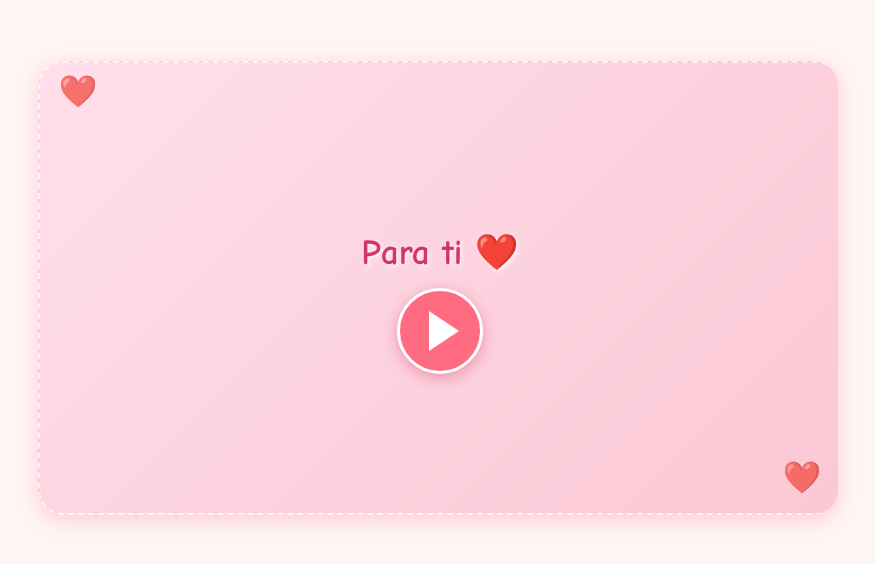
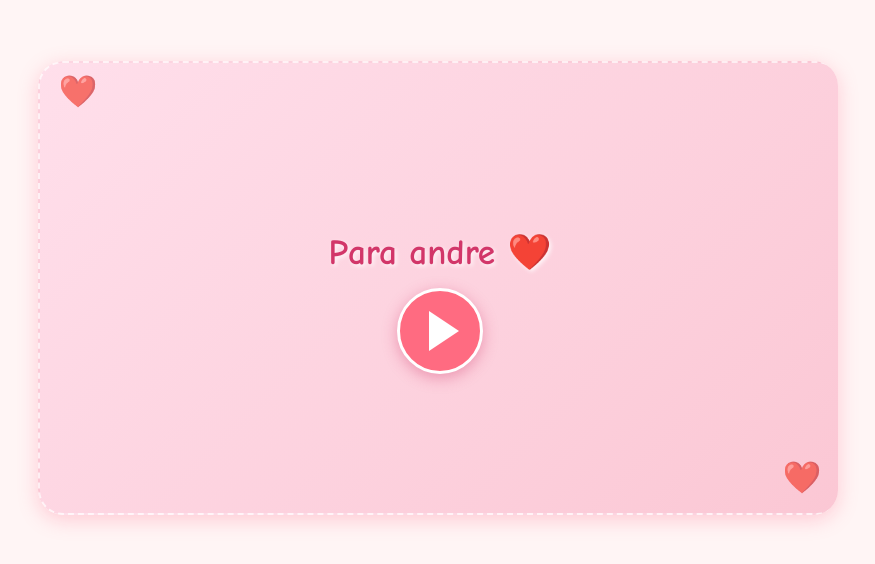
Before and after one commit to amiuddd/c4rt4v1d30, a plain HTML site: page index.html in a window 1280 px wide. Shown: the part 112-676 px from the top of the page, without its empty margins (202-1077 px from the left). Drawn offline with Linux system fonts and the light colour scheme.

Commit message:
Update index.html

```diff
--- a/index.html
+++ b/index.html
@@ -3,7 +3,7 @@
 <head>
     <meta charset="UTF-8">
     <meta name="viewport" content="width=device-width, initial-scale=1.0">
-    <title>Para ti andre ❤️</title>
+    <title>Para andre ❤️</title>
     <style>
         body {
             margin: 0;
@@ -142,7 +142,7 @@
             <div class="hearts heart1">❤️</div>
             <div class="hearts heart2">❤️</div>
             <div class="card-content">
-                <h2>Para ti ❤️</h2>
+                <h2>Para andre ❤️</h2>
                 <div class="play-button"></div>
             </div>
         </div>
```
